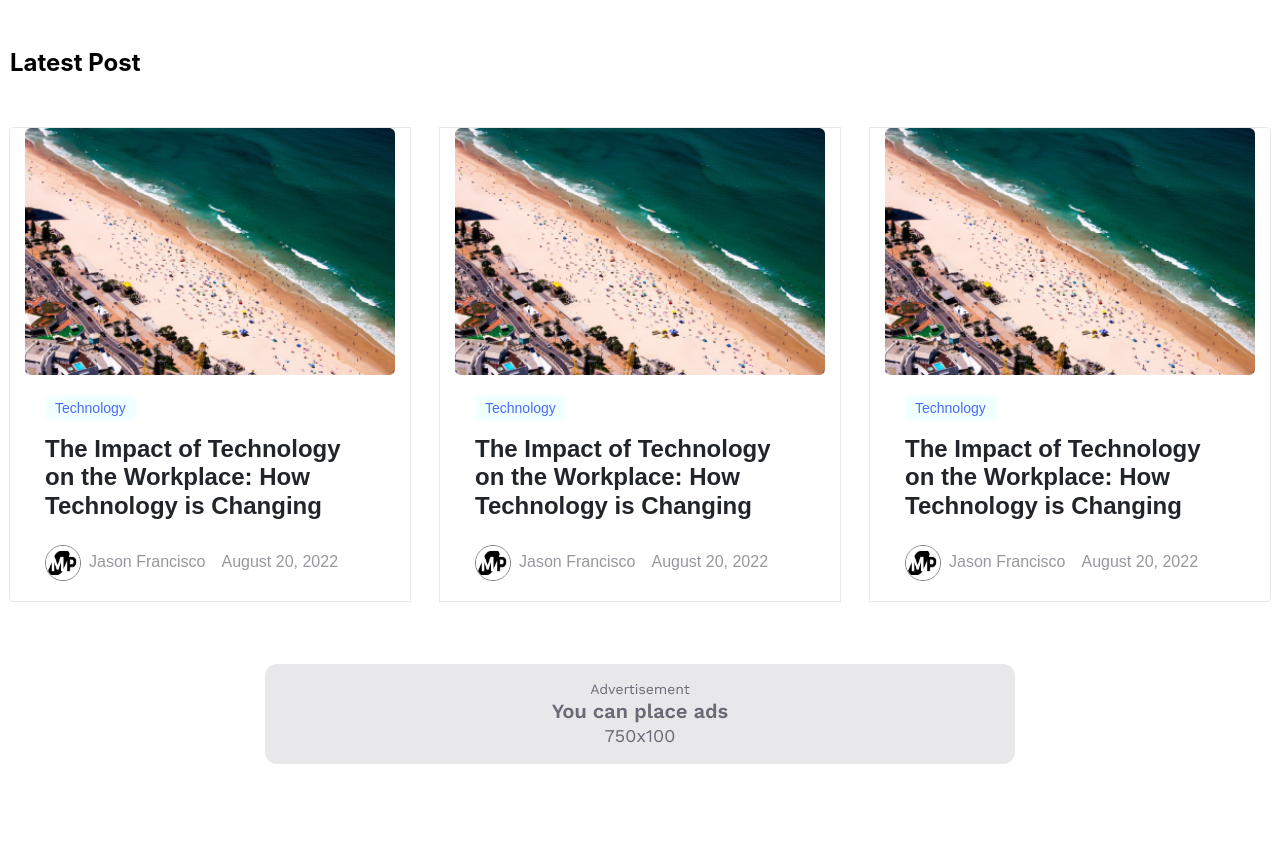
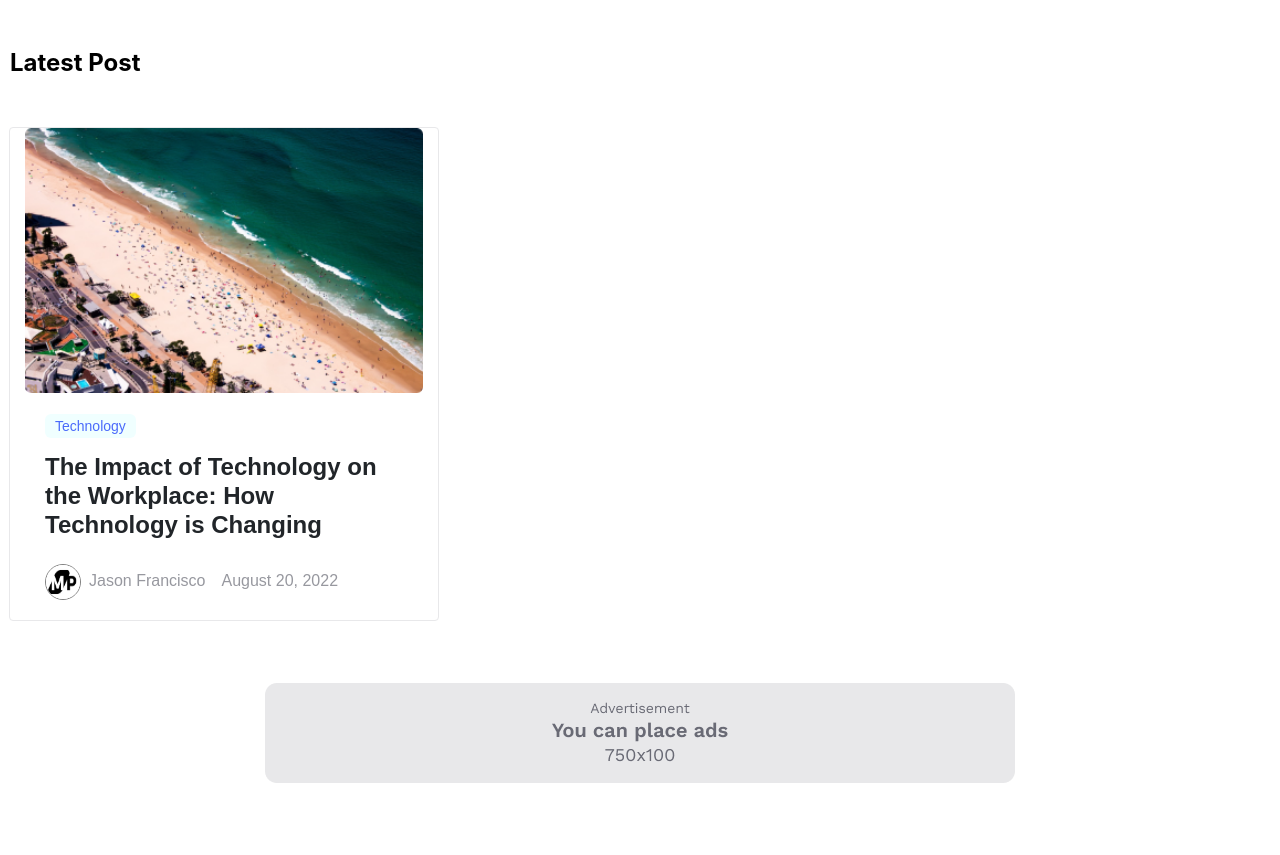
Before and after one commit to Pervez121/micropress-landing-page, a plain HTML site: page index.html in a window 1280 px wide. Shown: the part 931-1786 px from the top of the page. Drawn offline with Linux system fonts and the light colour scheme.

Commit message:
removed extra sections

```diff
--- a/index.html
+++ b/index.html
@@ -106,47 +106,6 @@
                         </div>
                     </div>
                 </div>
-                <!-- ________________________________________________ -->
-
-                <div class="card col-sm-0 col-md-6 col-lg-4 single-post-box">
-                    <img class="card-img-top post-image" src="./assets/images/post-images/post-image (1).png"
-                        alt="Card image cap">
-                    <div class="card-body">
-                        <div class="latest-post">
-                            <div class="category-box"><span class="category" id="post-category">Technology</span></div>
-                        </div>
-                        <div class="post-title-box " id="post title">
-                            <h2 class="title-of-post" id="post-content">The Impact of Technology on the Workplace: How
-                                Technology is Changing</h2>
-                        </div>
-                        <div class="data-of-post">
-                            <span class="post-data author-of-post"><img src="./assets/images/micropress favicon.png"
-                                    alt="" id="post-author-image" class="author-image"></span><span
-                                class="post-data name-of-author" id="post-author-name">Jason Francisco</span><span
-                                class="post-data post-bublised-date" id="post-published-date">August 20, 2022</span>
-                        </div>
-                    </div>
-                </div>
-                <div class="card col-sm-0 col-md-6 col-lg-4 single-post-box">
-                    <img class="card-img-top post-image" src="./assets/images/post-images/post-image (1).png"
-                        alt="Card image cap">
-                    <div class="card-body">
-                        <div class="latest-post">
-                            <div class="category-box"><span class="category" id="post-category">Technology</span></div>
-                        </div>
-                        <div class="post-title-box " id="post title">
-                            <h2 class="title-of-post" id="post-content">The Impact of Technology on the Workplace: How
-                                Technology is Changing</h2>
-                        </div>
-                        <div class="data-of-post">
-                            <span class="post-data author-of-post"><img src="./assets/images/micropress favicon.png"
-                                    alt="" id="post-author-image" class="author-image"></span><span
-                                class="post-data name-of-author" id="post-author-name">Jason Francisco</span><span
-                                class="post-data post-bublised-date" id="post-published-date">August 20, 2022</span>
-                        </div>
-                    </div>
-                </div>
-                <!-- __________________________________________________ -->
 
             </div>
         </post>
```
